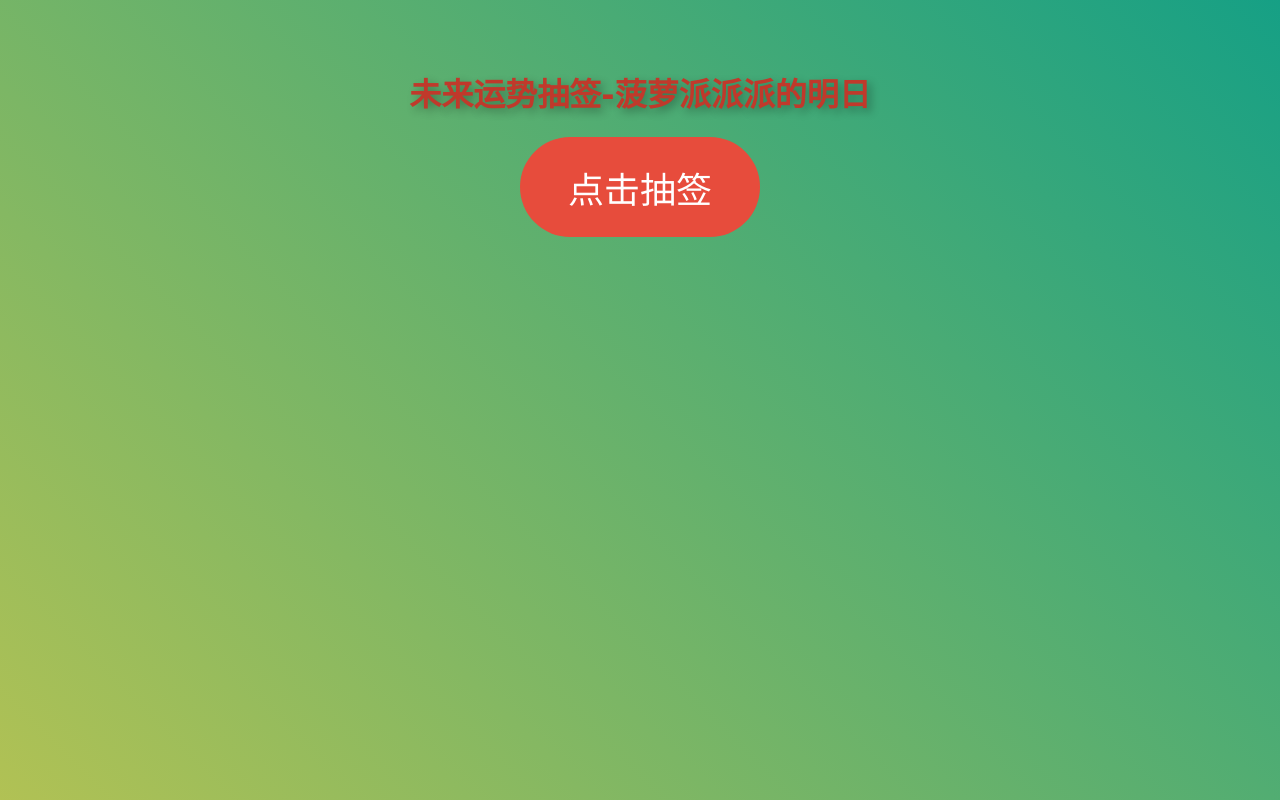
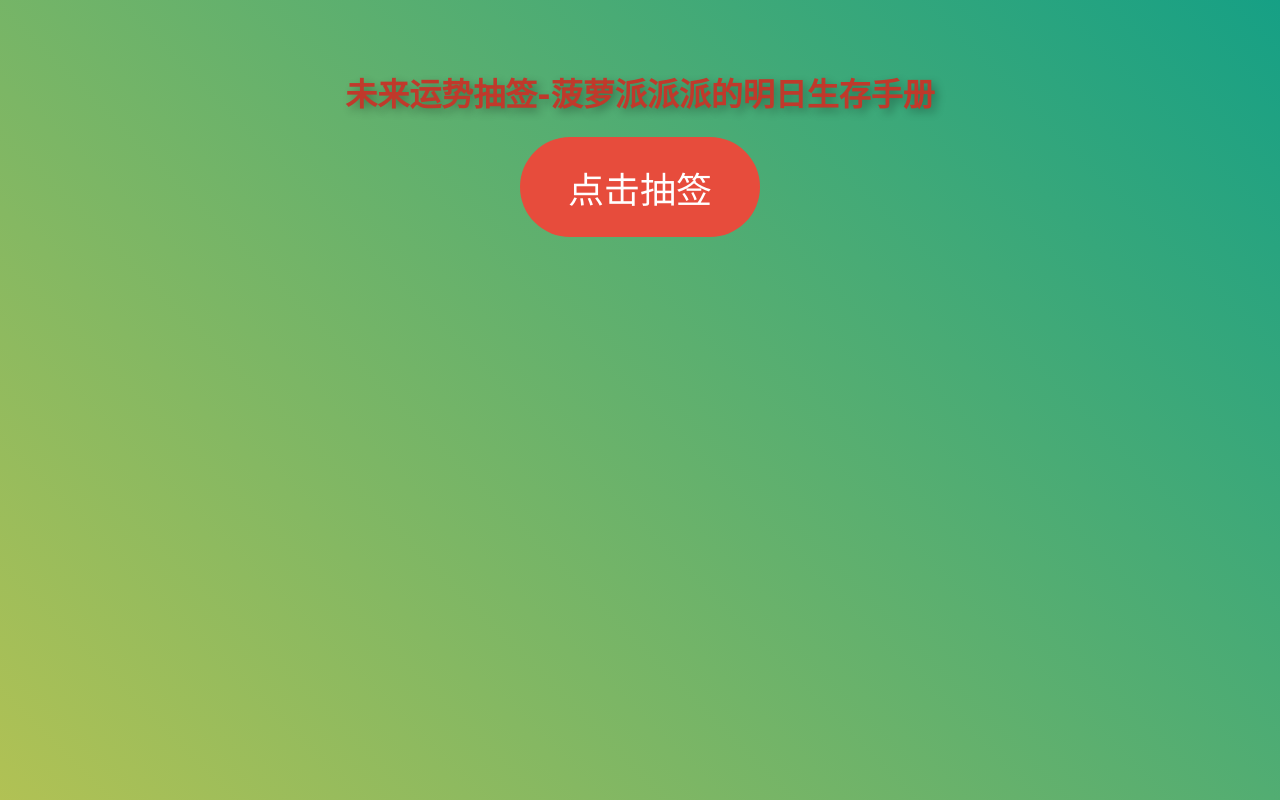
Before and after one commit to apearlinspring/Pineapple-pie_fortune, a plain HTML site: page index.html in a window 1280 px wide. Shown: the top 800 px of the page. Drawn offline with Linux system fonts and the light colour scheme.

Commit message:
Update index.html

```diff
--- a/index.html
+++ b/index.html
@@ -74,7 +74,7 @@
 </head>
 <body>
     <div class="container">
-        <h1>未来运势抽签-菠萝派派派的明日</h1>
+        <h1>未来运势抽签-菠萝派派派的明日生存手册</h1>
         <button onclick="drawQian()">点击抽签</button>
         <div id="result">
             <div class="qianwen" id="qianText"></div>
```
